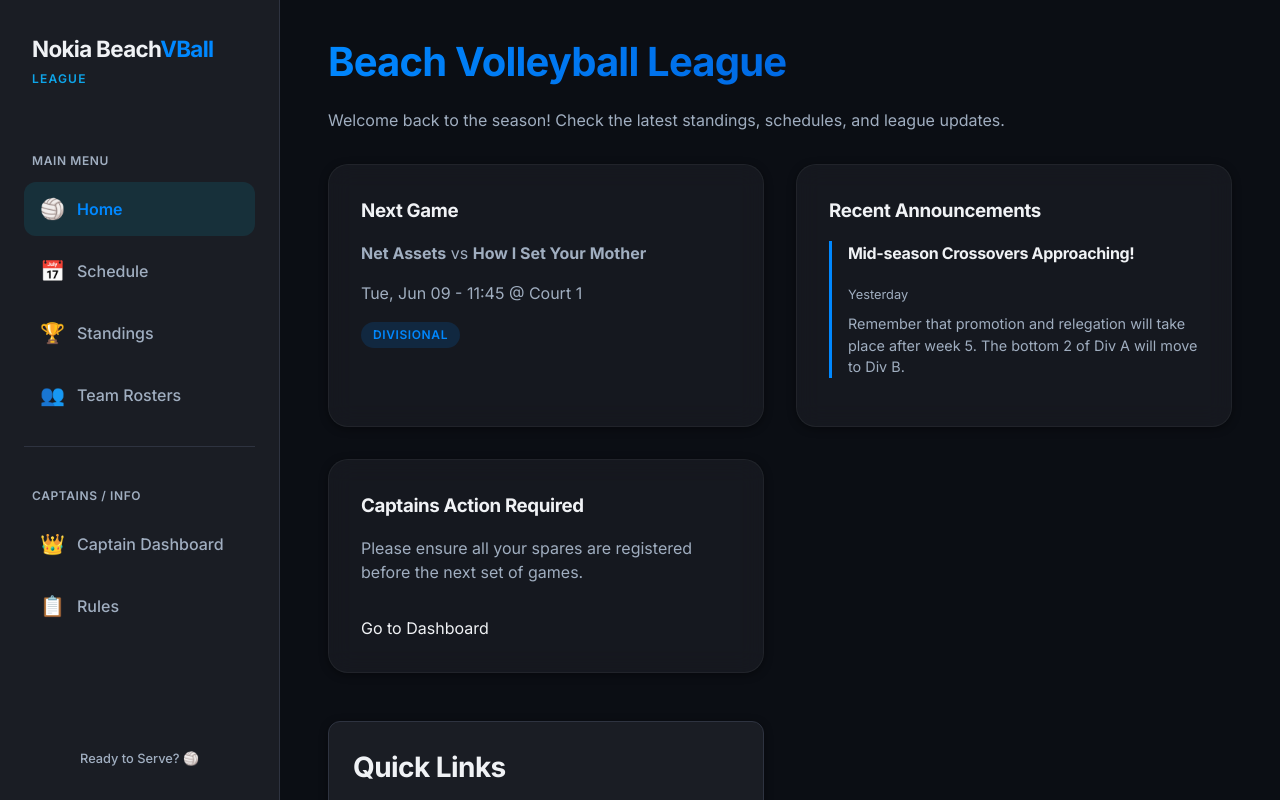
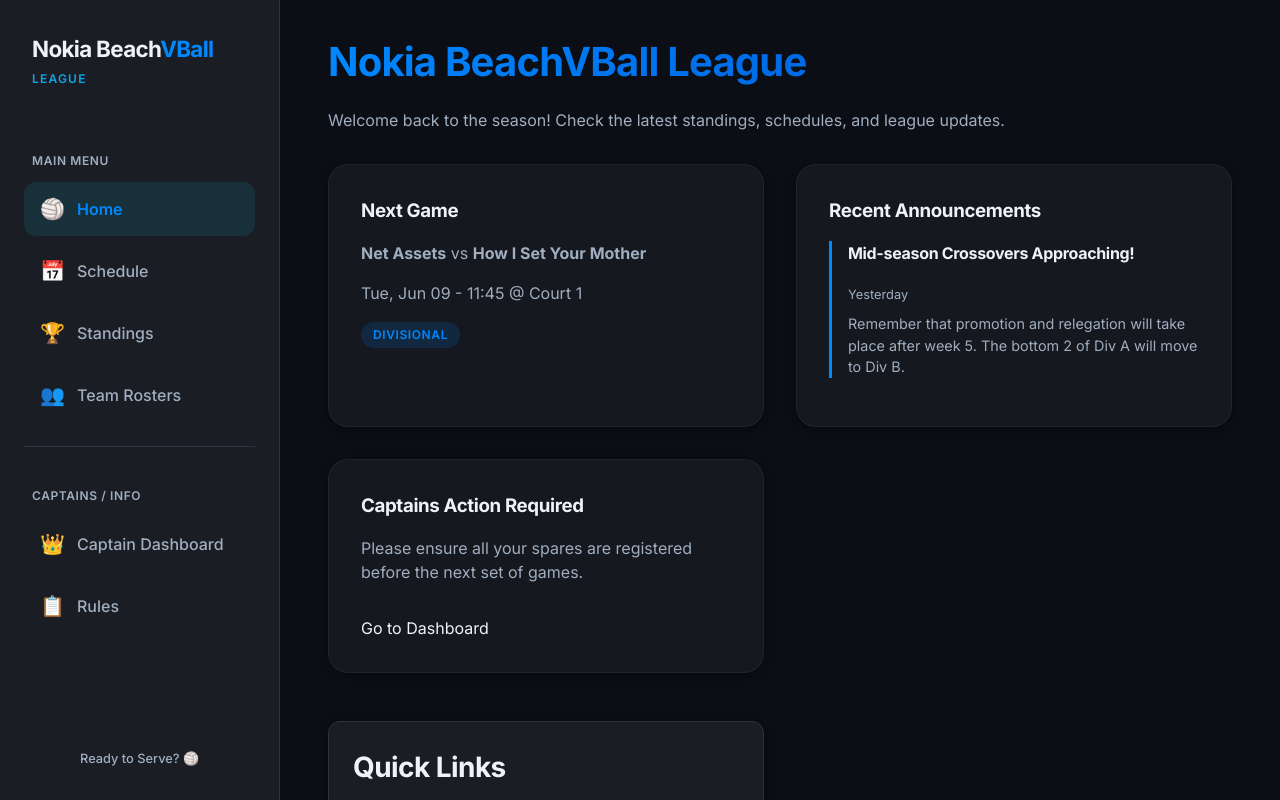
Before and after one commit to mbass86/Nokia-BeachVball, a Next.js app: page / in a window 1280 px wide. Shown: the top 800 px of the page. Built offline with nearby package versions, Linux system fonts and the light colour scheme.

Commit message:
Fixed Nokia Branding text on Homepage Header

```diff
--- a/src/app/layout.js
+++ b/src/app/layout.js
@@ -2,7 +2,7 @@
 import Sidebar from '@/components/Sidebar';
 
 export const metadata = {
-  title: 'Beach Volleyball League',
+  title: 'Nokia BeachVball League',
   description: 'Nokia Beach Volleyball League Management System',
 };
 
--- a/src/app/page.js
+++ b/src/app/page.js
@@ -4,7 +4,7 @@
   return (
     <div>
       <header style={{ marginBottom: '2rem' }}>
-        <h1>Beach Volleyball League</h1>
+        <h1>Nokia BeachVBall League</h1>
         <p>Welcome back to the season! Check the latest standings, schedules, and league updates.</p>
       </header>
 
```
